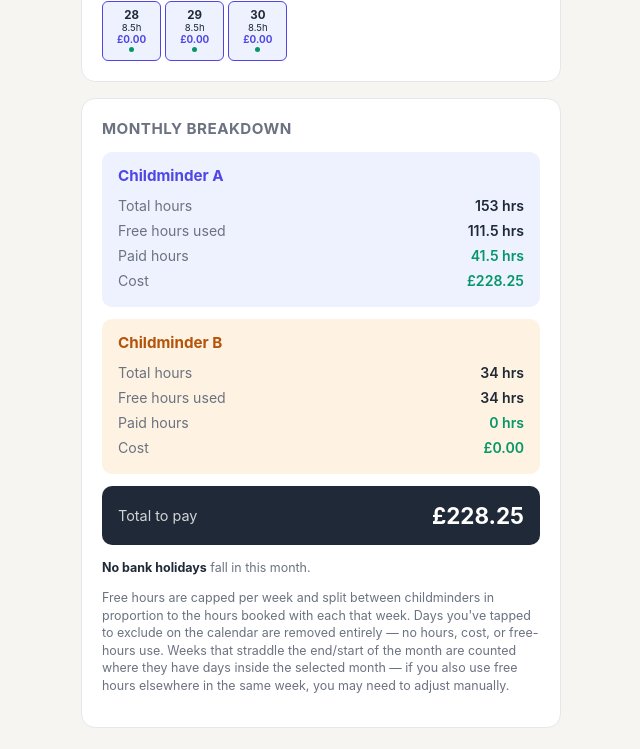
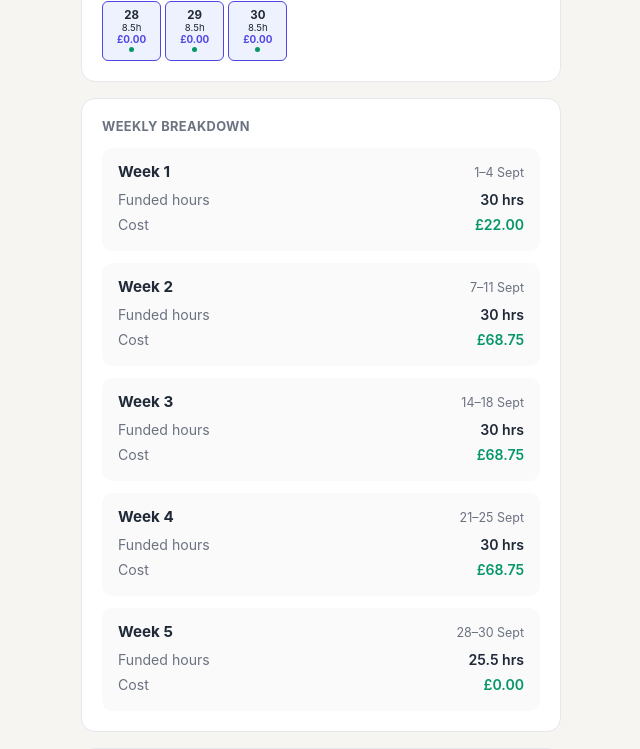
Before and after one commit to atownsend247/childminder-calculator, a plain HTML site: page index.html in a window 1280 px wide. Shown: the part 1682-2431 px from the top of the page, without its empty margins (319-959 px from the left). Drawn offline with Linux system fonts and the light colour scheme.

Commit message:
Add week breakdown of costs

```diff
--- a/app.js
+++ b/app.js
@@ -343,6 +343,49 @@ function calculate() {
   const cost = paid.map((h, i) => h * rates[i]);
   const grand = cost.reduce((a, b) => a + b, 0);
 
+  // ---- weekly breakdown ----
+  // group every weekday of the month (regardless of booking) into calendar weeks
+  // keyed by their Monday, so "Week N" numbering matches the weeks the month actually spans
+  const orderedWeekKeys = [];
+  const weekRange = {}; // weekKey -> { start: dayOfMonth, end: dayOfMonth }
+  for (let d = 1; d <= daysInMonth; d++) {
+    const dateObj = new Date(year, monthIndex, d);
+    const dow = dateObj.getDay();
+    if (dow === 0 || dow === 6) continue;
+    const monday = new Date(dateObj);
+    monday.setDate(dateObj.getDate() - (dow - 1));
+    const weekKey = `${monday.getFullYear()}-${pad(monday.getMonth() + 1)}-${pad(monday.getDate())}`;
+    if (!weekRange[weekKey]) {
+      orderedWeekKeys.push(weekKey);
+      weekRange[weekKey] = { start: d, end: d };
+    } else {
+      weekRange[weekKey].end = d;
+    }
+  }
+
+  const monthAbbrev = new Date(year, monthIndex, 1).toLocaleDateString('en-GB', { month: 'short' });
+  const weekSummaries = orderedWeekKeys.map((wk, idx) => {
+    const w = weeks[wk];
+    let freeSum = 0, costSum = 0;
+    if (w) {
+      w.days.forEach(rec => { freeSum += rec.free; costSum += rec.cost; });
+    }
+    const r = weekRange[wk];
+    const range = (r.start === r.end) ? `${r.start} ${monthAbbrev}` : `${r.start}–${r.end} ${monthAbbrev}`;
+    return { label: `Week ${idx + 1}`, range, free: freeSum, cost: costSum };
+  });
+
+  document.getElementById('weekSummaries').innerHTML = weekSummaries.map(w => `
+    <div class="week-row">
+      <div class="week-head">
+        <span class="week-label">${w.label}</span>
+        <span class="week-range">${w.range}</span>
+      </div>
+      <div class="row"><span class="label">Funded hours</span><span class="value">${fmtHours(w.free)}</span></div>
+      <div class="row paid"><span class="label">Cost</span><span class="value">${fmtMoney(w.cost)}</span></div>
+    </div>
+  `).join('');
+
   // ---- per-childminder summaries ----
   document.getElementById('cmSummaries').innerHTML = childminders.map((cm, i) => `
     <div class="cm-summary ${cmClass(i)}">
--- a/index.html
+++ b/index.html
@@ -76,6 +76,11 @@
     <div class="cal-grid" id="calGrid" style="margin-top:4px;"></div>
   </div>
 
+  <div class="card">
+    <h3>Weekly breakdown</h3>
+    <div id="weekSummaries"></div>
+  </div>
+
   <div class="card results">
     <h2>Monthly breakdown</h2>
     <div id="cmSummaries"></div>
--- a/styles.css
+++ b/styles.css
@@ -159,6 +159,12 @@ td.cm-col { width: 50%; }
 .row .value { font-weight: 600; }
 .row.paid .value { color: var(--good); }
 
+.week-row { border-radius: 10px; padding: 14px 16px; margin-bottom: 12px; background: #fafafa; }
+.week-row:last-child { margin-bottom: 0; }
+.week-head { display: flex; justify-content: space-between; align-items: baseline; margin-bottom: 6px; }
+.week-label { font-weight: 700; font-size: 0.95rem; }
+.week-range { font-size: 0.78rem; color: var(--muted); }
+
 .grand-total {
   background: var(--ink);
   color: #fff;
```
